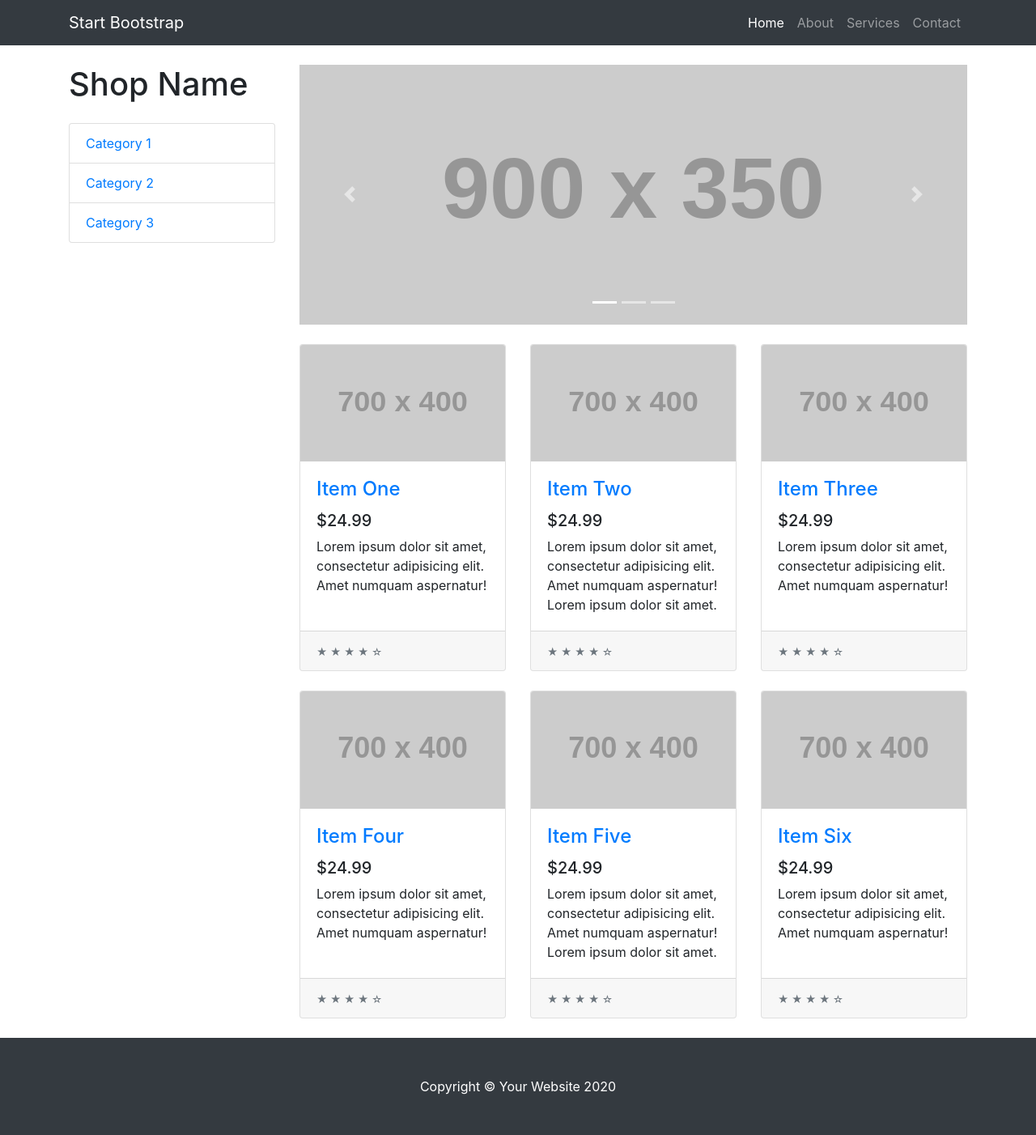
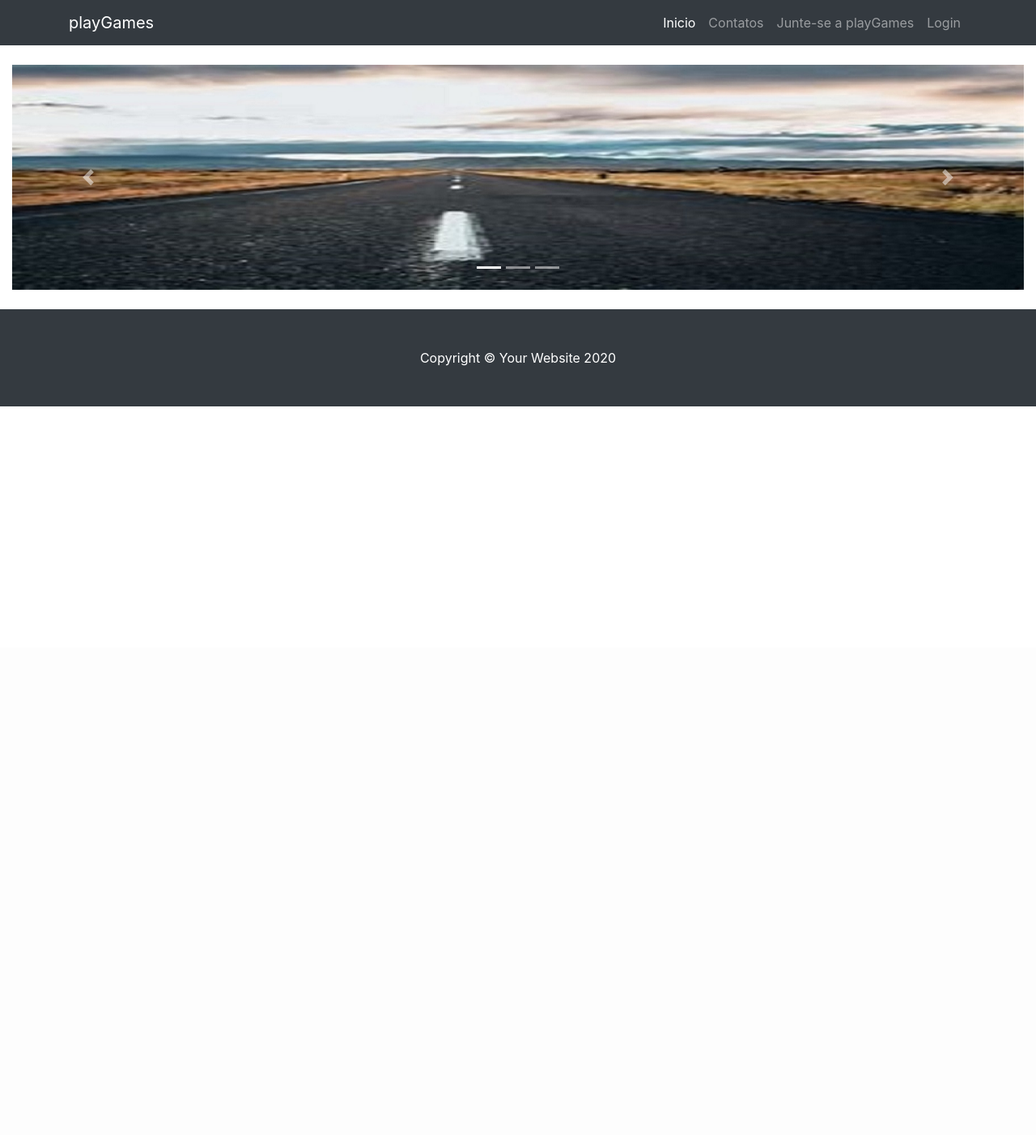
Before and after one commit to DualDevAL/system_master, a Django app: template gaming_platform/templates/base.html in a window 1280 px wide. Shown: the whole page at 81% size. After the commit the page ends 502 px from the top, so only its background shows below. Run offline with Django 3.2, Linux system fonts and the light colour scheme; the template is opened without the code that fills it, so the values that code supplies are empty; grey boxes labelled with a size stand in for pictures from a placeholder-image service; some libraries are stand-ins or nearby versions.

Commit message:
Criação do general_post/urls.py e adiconando a urls inicial, crianção general_post/templates/post/home.html, modificações nos arquivos:models.py, views.py, urls.py, base.html

```diff
--- a/gaming_platform/gaming_platform/urls.py
+++ b/gaming_platform/gaming_platform/urls.py
@@ -16,6 +16,15 @@ Including another URLconf
 from django.contrib import admin
 from django.urls import path, include
 
+
+from django.conf import settings # new
+from django.conf.urls.static import static # new
+
+from django.views.generic import TemplateView
 urlpatterns = [
     path('admin/', admin.site.urls),
+    path('', include('general_post.urls')),
 ]
+
+if settings.DEBUG:
+    urlpatterns += static(settings.MEDIA_URL, document_root=settings.MEDIA_ROOT)
--- /dev/null
+++ b/gaming_platform/general_post/urls.py
@@ -0,0 +1,7 @@
+from django.urls import path
+from . import views
+
+
+urlpatterns = [
+    path('', views.PostListView.as_view() ,name='home'),
+]
--- a/gaming_platform/templates/base.html
+++ b/gaming_platform/templates/base.html
@@ -1,5 +1,6 @@
+{% load static %}
 <!DOCTYPE html>
-<html lang="en">
+<html lang="pt-br">
 
 <head>
 
@@ -10,211 +11,94 @@
 
   <title>Shop Homepage - Start Bootstrap Template</title>
 
-  <!-- Bootstrap core CSS -->
-  <link href="vendor/bootstrap/css/bootstrap.min.css" rel="stylesheet">
+  <link href={% static 'vendor\bootstrap\css\bootstrap.min.css' %} rel="stylesheet">
 
-  <!-- Custom styles for this template -->
-  <link href="css/shop-homepage.css" rel="stylesheet">
+  <link href={% static 'css/shop-homepage.css' %} rel="stylesheet">
 
 </head>
 
 <body>
 
-  <!-- Navigation -->
   <nav class="navbar navbar-expand-lg navbar-dark bg-dark fixed-top">
     <div class="container">
-      <a class="navbar-brand" href="#">Start Bootstrap</a>
+      <a class="navbar-brand" href="#">playGames</a>
       <button class="navbar-toggler" type="button" data-toggle="collapse" data-target="#navbarResponsive" aria-controls="navbarResponsive" aria-expanded="false" aria-label="Toggle navigation">
         <span class="navbar-toggler-icon"></span>
       </button>
       <div class="collapse navbar-collapse" id="navbarResponsive">
         <ul class="navbar-nav ml-auto">
           <li class="nav-item active">
-            <a class="nav-link" href="#">Home
+            <a class="nav-link" href="#">Inicio
               <span class="sr-only">(current)</span>
             </a>
           </li>
           <li class="nav-item">
-            <a class="nav-link" href="#">About</a>
+            <a class="nav-link" href="#">Contatos</a>
           </li>
           <li class="nav-item">
-            <a class="nav-link" href="#">Services</a>
+            <a class="nav-link" href="#">Junte-se a playGames</a>
           </li>
           <li class="nav-item">
-            <a class="nav-link" href="#">Contact</a>
+            <a class="nav-link" href="#">Login</a>
           </li>
         </ul>
       </div>
     </div>
   </nav>
 
-  <!-- Page Content -->
-  <div class="container">
+  <div class="col-lg-12 col-12">
 
-    <div class="row">
+    <div id="carousell" class="carousel slide my-4" data-ride="carousel">
 
-      <div class="col-lg-3">
-
-        <h1 class="my-4">Shop Name</h1>
-        <div class="list-group">
-          <a href="#" class="list-group-item">Category 1</a>
-          <a href="#" class="list-group-item">Category 2</a>
-          <a href="#" class="list-group-item">Category 3</a>
-        </div>
-
-      </div>
-      <!-- /.col-lg-3 -->
-
-      <div class="col-lg-9">
-
-        <div id="carouselExampleIndicators" class="carousel slide my-4" data-ride="carousel">
       <ol class="carousel-indicators">
         <li data-target="#carouselExampleIndicators" data-slide-to="0" class="active"></li>
         <li data-target="#carouselExampleIndicators" data-slide-to="1"></li>
         <li data-target="#carouselExampleIndicators" data-slide-to="2"></li>
       </ol>
+
       <div class="carousel-inner" role="listbox">
         <div class="carousel-item active">
-              <img class="d-block img-fluid" src="http://placehold.it/900x350" alt="First slide">
+
+          <img class="d-block img-fluid" src="media\general_post\OIP_xb71Xol.jfif" alt="First slide">
+
+        </div>
+
+        <div class="carousel-item">
+          <img class="d-block img-fluid" src="media\general_post\OIP_xb71Xol.jfif" alt="Second slide">
         </div>
         <div class="carousel-item">
-              <img class="d-block img-fluid" src="http://placehold.it/900x350" alt="Second slide">
-            </div>
-            <div class="carousel-item">
-              <img class="d-block img-fluid" src="http://placehold.it/900x350" alt="Third slide">
+          <img class="d-block img-fluid" src="media\general_post\OIP_xb71Xol.jfif" alt="Third slide">
         </div>
       </div>
-          <a class="carousel-control-prev" href="#carouselExampleIndicators" role="button" data-slide="prev">
-            <span class="carousel-control-prev-icon" aria-hidden="true"></span>
-            <span class="sr-only">Previous</span>
+      <a class="carousel-control-prev" href="#carousell" role="button" data-slide="prev">
+        <span class="carousel-control-prev-icon"></span>
+        <span class="sr-only">Anterior</span>
       </a>
-          <a class="carousel-control-next" href="#carouselExampleIndicators" role="button" data-slide="next">
-            <span class="carousel-control-next-icon" aria-hidden="true"></span>
-            <span class="sr-only">Next</span>
+      <a class="carousel-control-next" href="#carousell" role="button" data-slide="next">
+        <span class="carousel-control-next-icon"></span>
+        <span class="sr-only">Avançar</span>
       </a>
     </div>
 
+    </div>
+
+    {% block header %} {% endblock header %}
+
+    <div class="container">
       <div class="row">
-
-          <div class="col-lg-4 col-md-6 mb-4">
-            <div class="card h-100">
-              <a href="#"><img class="card-img-top" src="http://placehold.it/700x400" alt=""></a>
-              <div class="card-body">
-                <h4 class="card-title">
-                  <a href="#">Item One</a>
-                </h4>
-                <h5>$24.99</h5>
-                <p class="card-text">Lorem ipsum dolor sit amet, consectetur adipisicing elit. Amet numquam aspernatur!</p>
-              </div>
-              <div class="card-footer">
-                <small class="text-muted">&#9733; &#9733; &#9733; &#9733; &#9734;</small>
+        {% block content %}{% endblock content%}
       </div>
     </div>
   </div>
 
-          <div class="col-lg-4 col-md-6 mb-4">
-            <div class="card h-100">
-              <a href="#"><img class="card-img-top" src="http://placehold.it/700x400" alt=""></a>
-              <div class="card-body">
-                <h4 class="card-title">
-                  <a href="#">Item Two</a>
-                </h4>
-                <h5>$24.99</h5>
-                <p class="card-text">Lorem ipsum dolor sit amet, consectetur adipisicing elit. Amet numquam aspernatur! Lorem ipsum dolor sit amet.</p>
-              </div>
-              <div class="card-footer">
-                <small class="text-muted">&#9733; &#9733; &#9733; &#9733; &#9734;</small>
-              </div>
-            </div>
-          </div>
-
-          <div class="col-lg-4 col-md-6 mb-4">
-            <div class="card h-100">
-              <a href="#"><img class="card-img-top" src="http://placehold.it/700x400" alt=""></a>
-              <div class="card-body">
-                <h4 class="card-title">
-                  <a href="#">Item Three</a>
-                </h4>
-                <h5>$24.99</h5>
-                <p class="card-text">Lorem ipsum dolor sit amet, consectetur adipisicing elit. Amet numquam aspernatur!</p>
-              </div>
-              <div class="card-footer">
-                <small class="text-muted">&#9733; &#9733; &#9733; &#9733; &#9734;</small>
-              </div>
-            </div>
-          </div>
-
-          <div class="col-lg-4 col-md-6 mb-4">
-            <div class="card h-100">
-              <a href="#"><img class="card-img-top" src="http://placehold.it/700x400" alt=""></a>
-              <div class="card-body">
-                <h4 class="card-title">
-                  <a href="#">Item Four</a>
-                </h4>
-                <h5>$24.99</h5>
-                <p class="card-text">Lorem ipsum dolor sit amet, consectetur adipisicing elit. Amet numquam aspernatur!</p>
-              </div>
-              <div class="card-footer">
-                <small class="text-muted">&#9733; &#9733; &#9733; &#9733; &#9734;</small>
-              </div>
-            </div>
-          </div>
-
-          <div class="col-lg-4 col-md-6 mb-4">
-            <div class="card h-100">
-              <a href="#"><img class="card-img-top" src="http://placehold.it/700x400" alt=""></a>
-              <div class="card-body">
-                <h4 class="card-title">
-                  <a href="#">Item Five</a>
-                </h4>
-                <h5>$24.99</h5>
-                <p class="card-text">Lorem ipsum dolor sit amet, consectetur adipisicing elit. Amet numquam aspernatur! Lorem ipsum dolor sit amet.</p>
-              </div>
-              <div class="card-footer">
-                <small class="text-muted">&#9733; &#9733; &#9733; &#9733; &#9734;</small>
-              </div>
-            </div>
-          </div>
-
-          <div class="col-lg-4 col-md-6 mb-4">
-            <div class="card h-100">
-              <a href="#"><img class="card-img-top" src="http://placehold.it/700x400" alt=""></a>
-              <div class="card-body">
-                <h4 class="card-title">
-                  <a href="#">Item Six</a>
-                </h4>
-                <h5>$24.99</h5>
-                <p class="card-text">Lorem ipsum dolor sit amet, consectetur adipisicing elit. Amet numquam aspernatur!</p>
-              </div>
-              <div class="card-footer">
-                <small class="text-muted">&#9733; &#9733; &#9733; &#9733; &#9734;</small>
-              </div>
-            </div>
-          </div>
-
-        </div>
-        <!-- /.row -->
-
-      </div>
-      <!-- /.col-lg-9 -->
-
-    </div>
-    <!-- /.row -->
-
-  </div>
-  <!-- /.container -->
-
-  <!-- Footer -->
   <footer class="py-5 bg-dark">
     <div class="container">
       <p class="m-0 text-center text-white">Copyright &copy; Your Website 2020</p>
     </div>
-    <!-- /.container -->
   </footer>
 
-  <!-- Bootstrap core JavaScript -->
-  <script src="vendor/jquery/jquery.min.js"></script>
-  <script src="vendor/bootstrap/js/bootstrap.bundle.min.js"></script>
+  <script src={% static 'vendor\jquery\jquery.min.js' %}></script>
+  <script src={% static 'vendor\bootstrap\js\bootstrap.bundle.min.js' %}></script>
 
 </body>
 
```
Also changed, not shown: gaming_platform/gaming_platform/settings.py (+12 -4 lines), gaming_platform/general_post/models.py (+7 -2 lines), gaming_platform/general_post/templates/post/home.html (added, +41 -0 lines), gaming_platform/general_post/views.py (+6 -1 lines), gaming_platform/general_post/migrations/0001_initial.py (added), gaming_platform/general_post/migrations/0005_auto_20210423_0224.py (deleted), gaming_platform/media/general_post/OIP_xb71Xol.jfif, gaming_platform/media/general_post/post-sample-image.jpg (deleted), 1 other file. Lines whose indentation alone changed are shown as unchanged.
